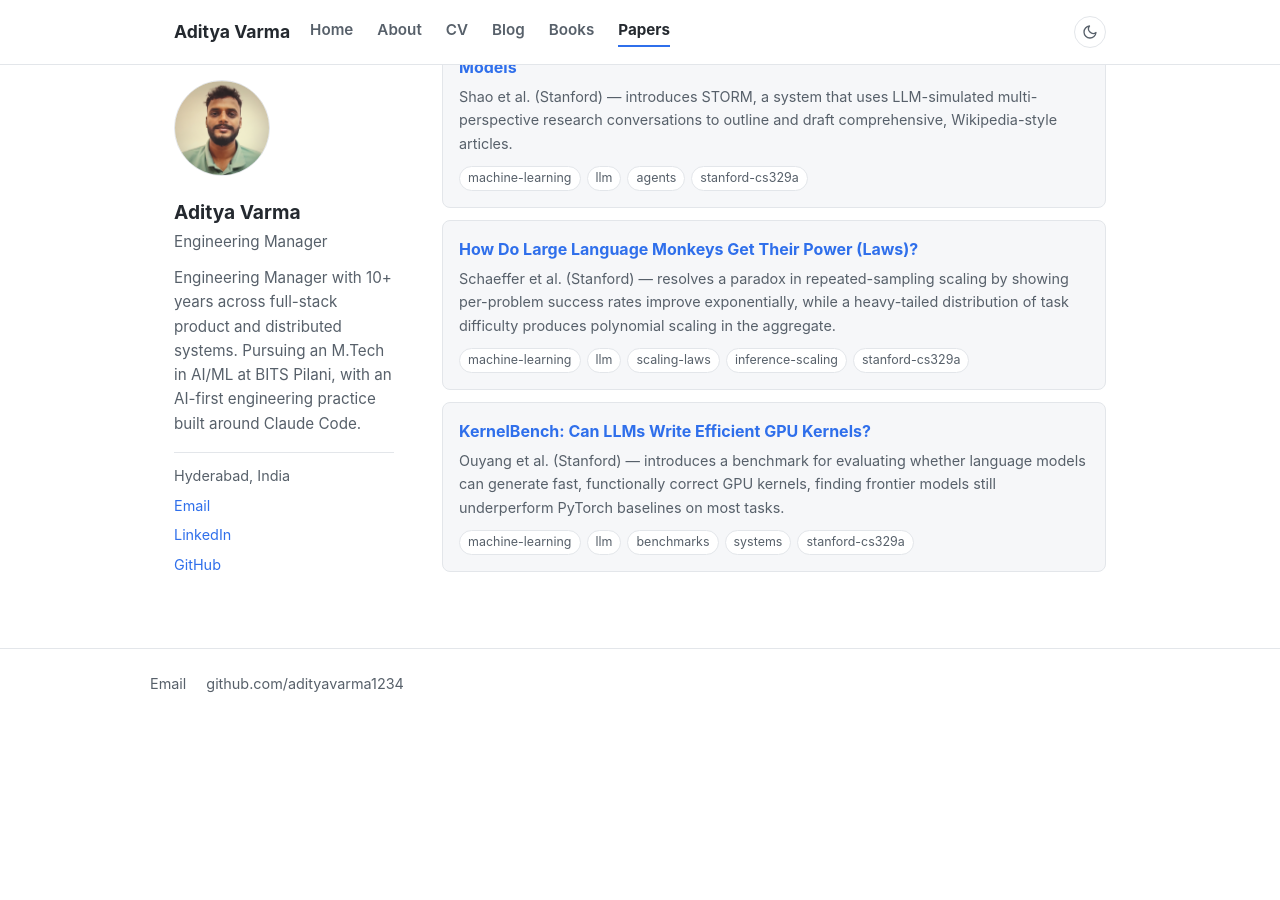
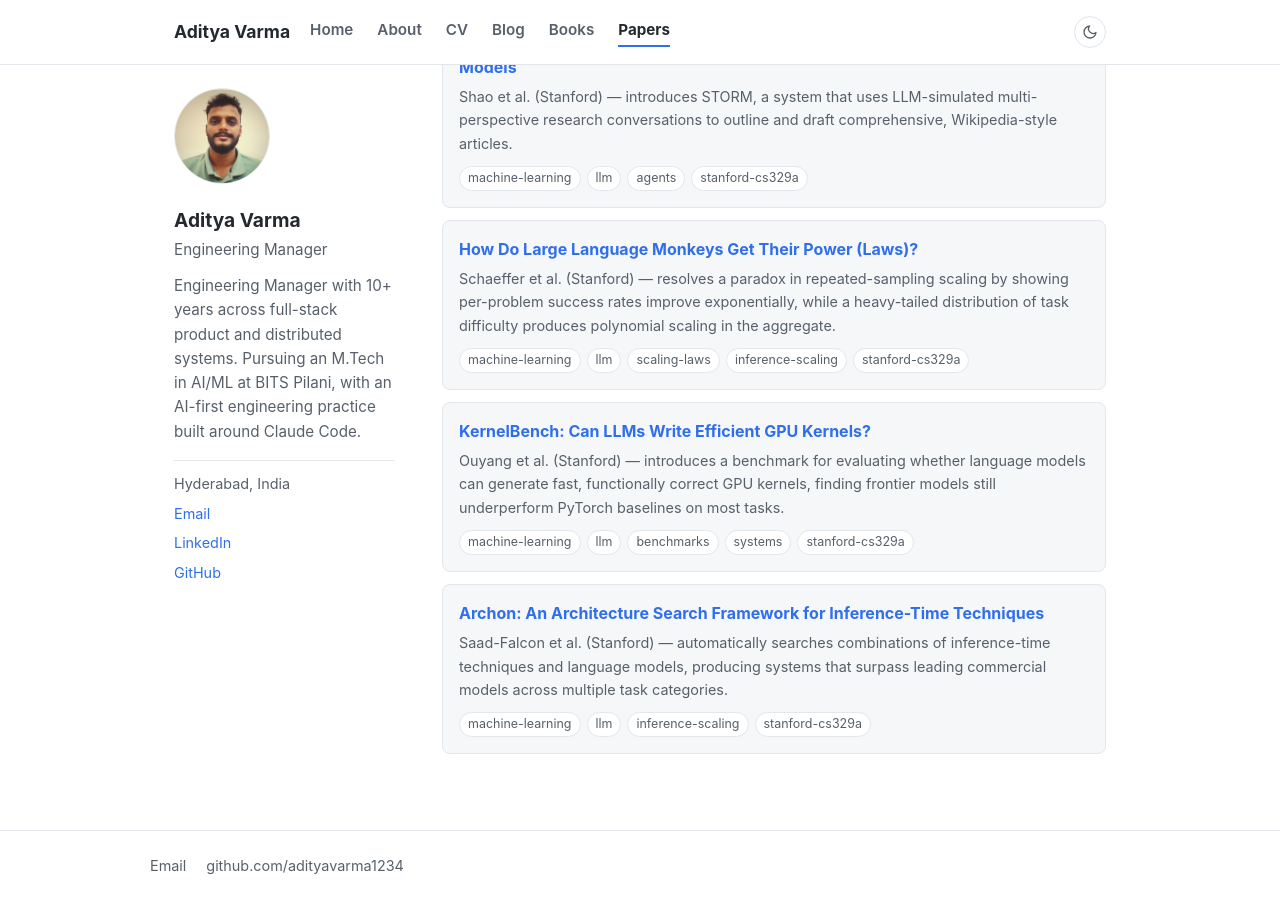
Before and after one commit to adityavarma1234/adityavarma1234.github.io, a Jekyll site: the page built from papers/index.html, in a window 1280 px wide and 900 px high, scrolled down 2071 px. Built offline with Jekyll 4.4.1, drawn with Linux system fonts in a browser that asks for light colours; before the commit the page ends 2789 px from its top, so only the background shows below that.

Commit message:
Add Archon paper to recommended reading
Adds arXiv 2409.15254, tagged stanford-cs329a.

```diff
--- a/papers/index.html
+++ b/papers/index.html
@@ -135,6 +135,16 @@ title: Research Papers
         <li class="paper-tag">stanford-cs329a</li>
       </ul>
     </li>
+    <li class="paper-card" data-tags="machine-learning, llm, inference-scaling, stanford-cs329a">
+      <h3 class="paper-title"><a href="https://arxiv.org/abs/2409.15254" target="_blank" rel="noopener">Archon: An Architecture Search Framework for Inference-Time Techniques</a></h3>
+      <p class="paper-meta">Saad-Falcon et al. (Stanford) &mdash; automatically searches combinations of inference-time techniques and language models, producing systems that surpass leading commercial models across multiple task categories.</p>
+      <ul class="paper-tags">
+        <li class="paper-tag">machine-learning</li>
+        <li class="paper-tag">llm</li>
+        <li class="paper-tag">inference-scaling</li>
+        <li class="paper-tag">stanford-cs329a</li>
+      </ul>
+    </li>
   </ul>
 </section>
 
```
